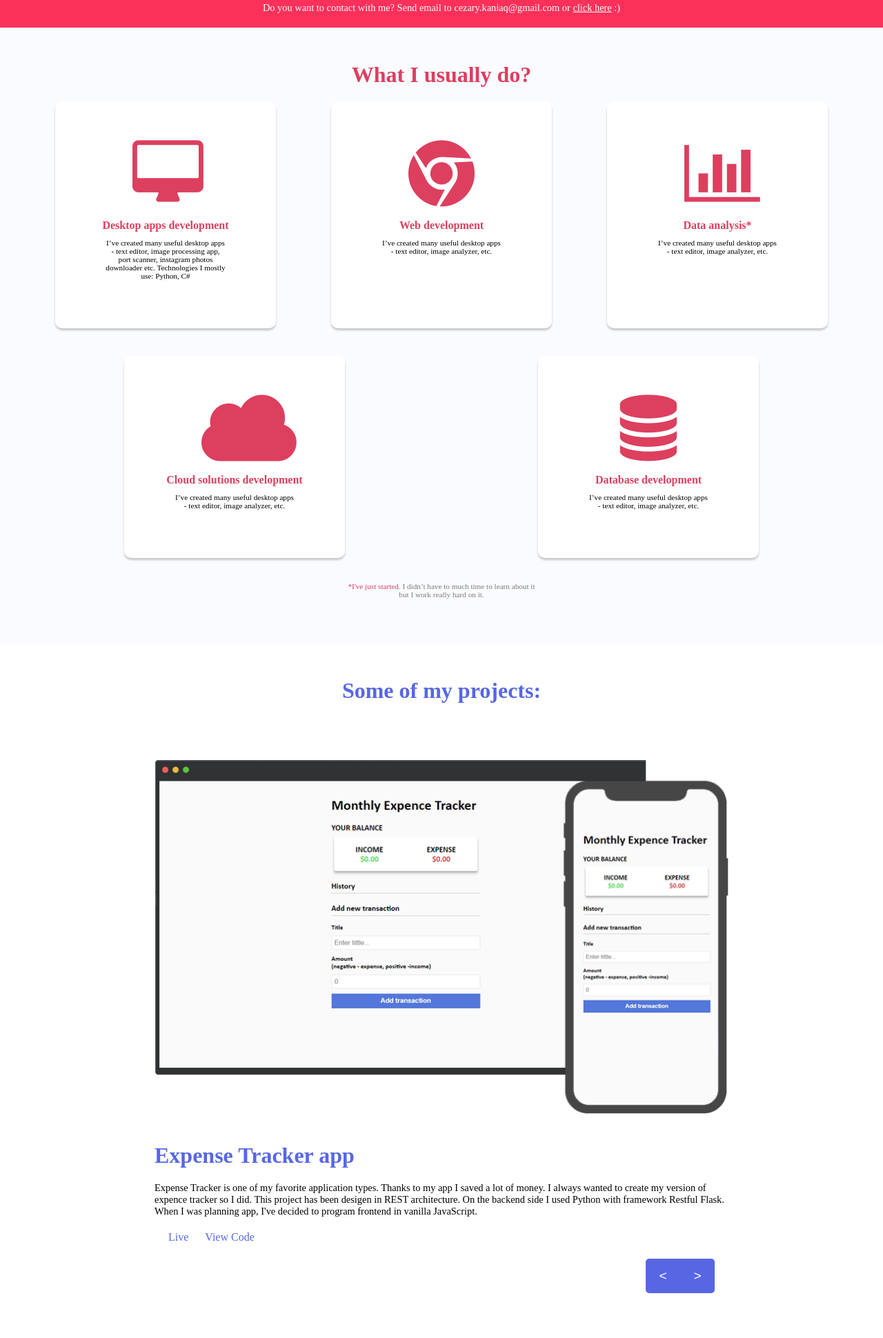
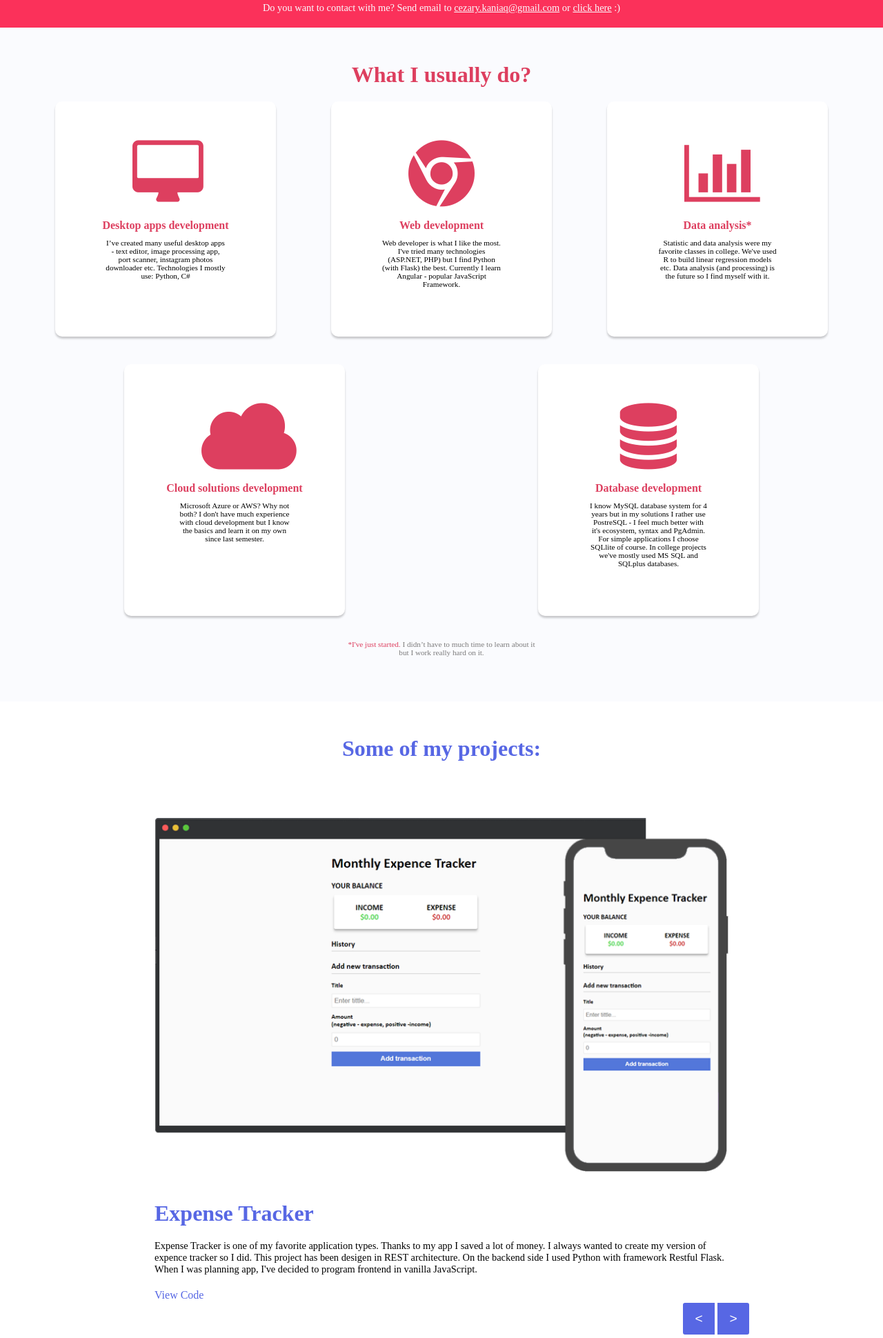
Before and after one commit to cezary-kania/cezary-kania.github.io, a plain HTML site: page index.html in a window 1280 px wide. Shown: the part 1320-3260 px from the top of the page at 69% size. Drawn offline with Linux system fonts and the light colour scheme; no server answers; a web font is replaced by a local one.

Commit message:
Redesign some css  features, added new projects, filled descriptions of interests

```diff
--- a/app.js
+++ b/app.js
@@ -1,25 +1,39 @@
 var projectsJSON = [
     {
         "prev_image_path" : "assets/imgs/projectsPreview/ExpenseTrackerPrev.png",
-        "title" : "Expense Tracker app",
-        "description" : "Expense Tracker is one of my favorite application types. Thanks to my app I saved a lot of money. I always wanted to create my version of expence tracker so I did. This project has been desigen in REST architecture. On the backend side I used Python with framework Restful Flask. When I was planning app, I've decided to program frontend in vanilla JavaScript.",
-        "livelink" : "#",
-        "codelink" : "https://github.com/cezary-kania/ExpenseTracker"
-    },
-    {
-        "prev_image_path" : "assets/imgs/projectsPreview/ExpenseTrackerPrev.png",
-        "title" : "Expense Tracker app 2",
-        "description" : "Expense Tracker is one of my favorite application types. Thanks to my app I saved a lot of money. I always wanted to create my version of expence tracker so I did. This project has been desigen in REST architecture. On the backend side I used Python with framework Restful Flask. When I was planning app, I've decided to program frontend in vanilla JavaScript.",
+        "title" : "Expense Tracker",
+        "description" : "Expense Tracker is one of my favorite application types. Thanks to my app I saved a lot of money.\
+         I always wanted to create my version of expence tracker so I did. This project has been desigen in REST architecture.\
+         On the backend side I used Python with framework Restful Flask. When I was planning app, I've decided to program frontend in vanilla JavaScript.",
         "livelink" : "",
         "codelink" : "https://github.com/cezary-kania/ExpenseTracker"
     },
     {
-        "id": "0",
-        "prev_image_path" : "assets/imgs/projectsPreview/ExpenseTrackerPrev.png",
-        "title" : "Expense Tracker app 3",
-        "description" : "Expense Tracker is one of my favorite application types. Thanks to my app I saved a lot of money. I always wanted to create my version of expence tracker so I did. This project has been desigen in REST architecture. On the backend side I used Python with framework Restful Flask. When I was planning app, I've decided to program frontend in vanilla JavaScript.",
+        "prev_image_path" : "assets/imgs/projectsPreview/WitDrivePrev.png",
+        "title" : "WitDrive",
+        "description" : "The cloud storage application created with college teammates.App allows users to upload and share files with others.\
+         My job was to design all frontend layouts, code it. I also programmed most of frontend functionalities like registration, \
+         web token authentication, file uploading, sharring etc.",
+        "livelink" : "https://wit-team.github.io/WitDrive-Frontend/",
+        "codelink" : "https://github.com/WIT-team/WitDrive-Frontend"
+    },
+    {
+        "prev_image_path" : "assets/imgs/projectsPreview/ImageProcessingApp.png",
+        "title" : "Image proccesing app",
+        "description" : "Image proccesing app is my college project. As a desktop app, it allows users to display and modify image histogram (to strech or equalize), \
+        apply some of point, neighborhood and morphological operations. The special feature I still work on is object segmentation and instance counting. \
+        Technologies I use: C#, WPF, EmguCV (OpenCV wrapper).",
         "livelink" : "",
-        "codelink" : ""
+        "codelink" : "https://github.com/cezary-kania/ImageProcessingApp"
+    },
+    {
+        "prev_image_path" : "assets/imgs/projectsPreview/fileupload_backend.png",
+        "title" : "File upload website",
+        "description" : "Backend to application with simples flask templates. I treat it more as a prototype for future project I want to create.\
+        Application allows users to share files to server. Server gets package of files and generate unique link. Second user who has this link, can download that package. \
+        Link with files are deleted from server after time specified by user.",
+        "livelink" : "",
+        "codelink" : "https://github.com/cezary-kania/fileupload-website"
     }
 ]
 class Project {
@@ -89,7 +103,7 @@ class VisitCounter {
         if (localStorage.getItem("lastvisitDate") !== null) {
             let prev_visit = parseInt(localStorage.getItem("lastvisitDate"));
             let time =  Date.now();
-            let twoHours = 3600000;
+            let twoHours = 2*3600000;
             if(time - twoHours > prev_visit) {
                 localStorage.setItem("lastvisitDate", time);
                 this.SendNewVisitNotification();
--- a/assets/css/style.css
+++ b/assets/css/style.css
@@ -197,8 +197,8 @@
 .projectsSection__pagination {
     display: flex;
     align-items: flex-end;
-    width: 100px;
-    margin: 40px 20px 0px;
+    min-width: 100px;
+    margin: 0px 15vw;
     float: right;
 }
 .projectsSection__pagginationBtn {
@@ -209,7 +209,7 @@
     font-size: 1.2em;
     margin: 0px;
     padding: 0px;
-    border: 2px solid var(--main-blue-color);
+    border: 2px solid #fff;
     cursor: pointer;
 }
 .projectsSection__pagginationBtn--2 {
@@ -378,6 +378,7 @@
     position: relative;
     margin-top: 10px;
     margin-left: 250px;
+    cursor: pointer;
 }
 .contactSection__send--btn:hover {
     background-color: var(--main-gray-color);
--- a/index.html
+++ b/index.html
@@ -32,11 +32,10 @@
                 <span class="bluecol">H</span>e<span class="bluecol">l</span><span class="bluecol">l</span>o
                 <br>world!
             </h2>
-            <!--<img src="assets/imgs/character.gif" alt="developer--image" class="helloSection__image">-->
             <div class="helloSection__image"></div>
             <h2 class="helloSection__text">
                 <span class="bluecol">I</span>'<span class="limecol">m</span><br><span class="bluecol">Cezary Kania</span>
-                Junior <span class="bluecol">Software</span> developer
+                - Junior <span class="bluecol">Software</span> Developer
             </h2>
         </div>
         <div class="helloSection__bottom">
@@ -44,7 +43,7 @@
         </div>
     </section>
     <section class="contactBar">
-        <p class="contactBar__text">Do you want to contact with me? Send email to cezary.kaniaq@gmail.com or <a class="contactBar__link" href="#contactSection">click here</a> :)</p>
+        <p class="contactBar__text">Do you want to contact with me? Send email to <a class="contactBar__link" href="mailto:cezary.kaniaq@gmail.com">cezary.kaniaq@gmail.com</a>  or <a class="contactBar__link" href="#contactSection">click here</a> :)</p>
     </section>
     <section class="interestsSection">
         <h2 class="interestsSection__header">What I usually do?</h2>
@@ -55,48 +54,40 @@
                     Desktop apps development
                 </h3>
                 <p class="interestsSection__box--desc">
-                    I’ve created many useful desktop
-apps - text editor, image processing app, port scanner, instagram photos downloader etc. Technologies I mostly use: Python, C#
+                    I’ve created many useful desktop apps - text editor,
+                    image processing app, port scanner, instagram photos downloader etc.
+                    Technologies I mostly use: Python, C#
                 </p>
             </div>
             <div class="interestsSection__box">
                 <i class="interestsSection__icon icon-chrome"></i>
                 <h3 class="interestsSection__box--title">Web development</h3>
                 <p class="interestsSection__box--desc">
-                    I’ve created many useful desktop
-apps - text editor, image analyzer,
-etc.
-
+                   Web developer is what I like the most. I've tried many technologies (ASP.NET, PHP)
+                   but I find Python (with Flask) the best. Currently I learn Angular - popular JavaScript Framework.
                 </p>
             </div>
             <div class="interestsSection__box">
                 <i class="interestsSection__icon icon-chart-bar"></i>
                 <h3 class="interestsSection__box--title">Data analysis*</h3>
                 <p class="interestsSection__box--desc">
-                    I’ve created many useful desktop
-apps - text editor, image analyzer,
-etc.
-
+                    Statistic and data analysis were my favorite classes in college. We've used R to build linear regression models etc.
+                    Data analysis (and processing) is the future so I find myself with it.
                 </p>
             </div>
             <div class="interestsSection__box">
                 <i class="interestsSection__icon icon-cloud"></i>
                 <h3 class="interestsSection__box--title">Cloud solutions development</h3>
                 <p class="interestsSection__box--desc">
-                    I’ve created many useful desktop
-apps - text editor, image analyzer,
-etc.
-
+                    Microsoft Azure or AWS? Why not both? I don't have much experience with cloud development but I know the basics and learn it on my own since last semester.
                 </p>
             </div>
             <div class="interestsSection__box">
                 <i class="interestsSection__icon icon-database"></i>
                 <h3 class="interestsSection__box--title">Database development</h3>
                 <p class="interestsSection__box--desc">
-                    I’ve created many useful desktop
-apps - text editor, image analyzer,
-etc.
-
+                    I know MySQL database system for 4 years but in my solutions I rather use PostreSQL - I feel much better with it's ecosystem, syntax and PgAdmin.
+                    For simple applications I choose SQLlite of course. In college projects we've mostly used MS SQL and SQLplus databases.
                 </p>
             </div>
         </div>
@@ -115,16 +106,16 @@ etc.
                 <div class="projectsSection__projectInfo">
                     <h4 class="projectsSection__projecttitle" id="projectTitle"></h4>
                     <p class="projectsSection__projectDescription" id="projectDecription"></p>
-                    <a href="#" class="projectsSection__liveLink" id="projectLiveLink">Live</a>
+                    <a href="#" class="projectsSection__liveLink" id="projectLiveLink" target="_blank">Live</a>
                     <a href="#" class="projectsSection__codeLink" id="projectCodeLink" target="_blank">View Code</a>
-                    <div class="projectsSection__pagination">
-                        <button class="projectsSection__pagginationBtn projectsSection__pagginationBtn--1" id="projectBtnPrev"><</button>
-                        <button class="projectsSection__pagginationBtn projectsSection__pagginationBtn--2" id="projectBtnNext">></button>
-                    </div>
                 </div>
             </div>
+
         </div>
-
+        <div class="projectsSection__pagination">
+            <button class="projectsSection__pagginationBtn projectsSection__pagginationBtn--1" id="projectBtnPrev"><</button>
+            <button class="projectsSection__pagginationBtn projectsSection__pagginationBtn--2" id="projectBtnNext">></button>
+        </div>
     </section>
     <section class="contactSection" id="contactSection">
         <h3 class="contactSection__header">
```
Also changed, not shown: assets/imgs/projectsPreview/ImageProcessingApp.png (added), assets/imgs/projectsPreview/WitDrivePrev.png (added), assets/imgs/projectsPreview/fileupload_backend.png (added).
